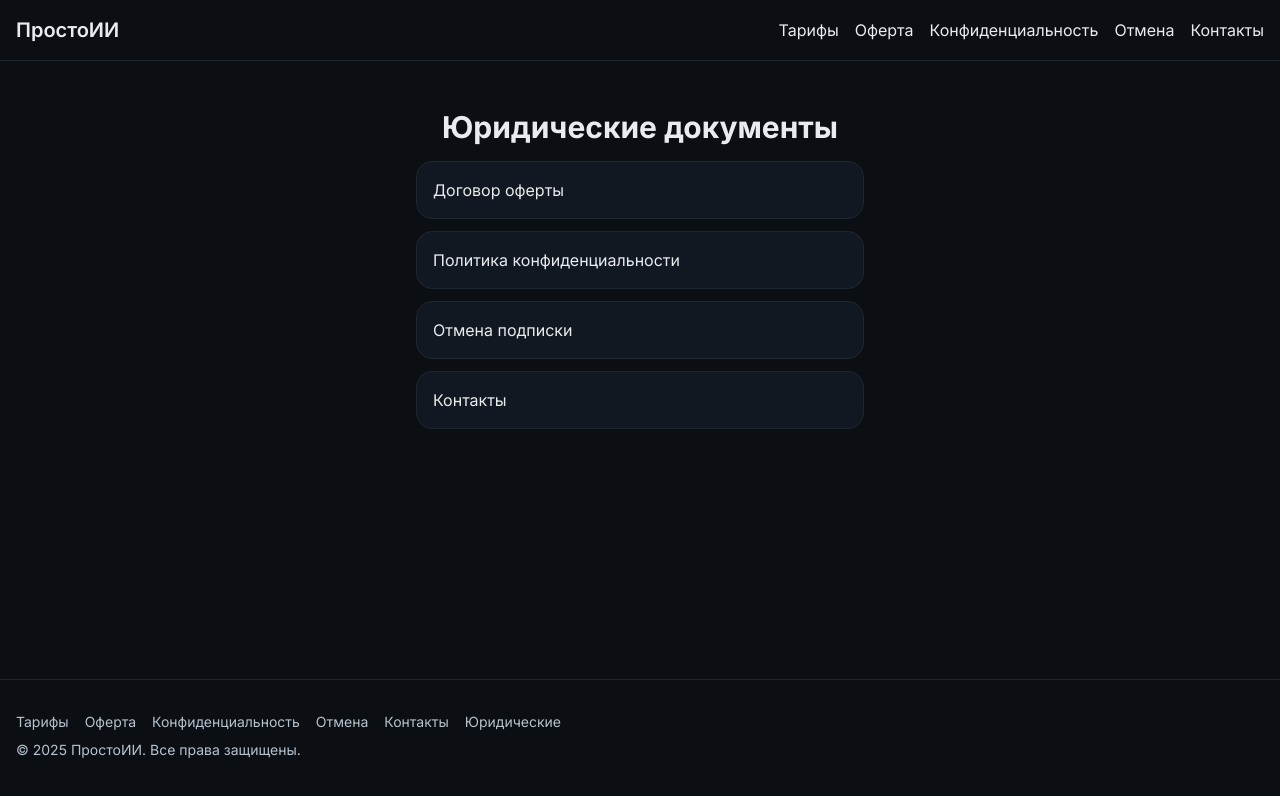
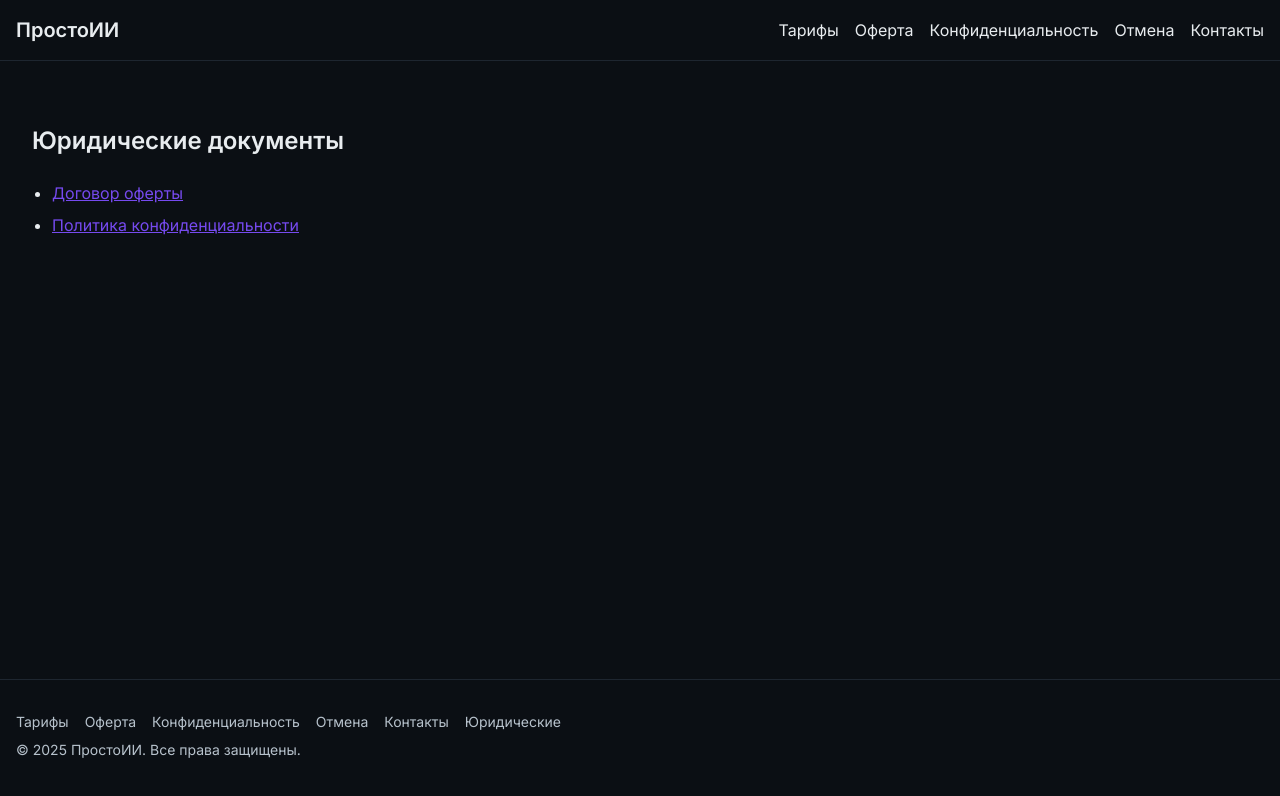
Before and after one commit to sm3522352/prostoii_1.0, a Next.js app: page /legal in a window 1280 px wide. Shown: the top 796 px of the page. Built offline with nearby package versions, Linux system fonts and the light colour scheme; no server answers.

Commit message:
Update page.tsx

```diff
--- a/app/legal/page.tsx
+++ b/app/legal/page.tsx
@@ -1,29 +1,29 @@
-import Section from '@/components/Section';
-import Link from 'next/link';
-import { goal } from '@/lib/metrics';
-import { useEffect } from 'react';
+"use client";
+
+import Section from "@/components/Section";
+import Link from "next/link";
+import { goal } from "@/lib/metrics";
+import { useEffect } from "react";
 
 export default function LegalPage() {
   useEffect(() => {
-    goal('view_legal');
+    goal("view_legal");
   }, []);
-  const docs = [
-    { href: '/docs/offer', label: 'Договор оферты' },
-    { href: '/docs/privacy', label: 'Политика конфиденциальности' },
-    { href: '/cancel', label: 'Отмена подписки' },
-    { href: '/contact', label: 'Контакты' }
-  ];
+
   return (
-    <Section className="pt-12 max-w-lg mx-auto">
-      <h1 className="text-3xl font-bold mb-4 text-center">Юридические документы</h1>
-      <ul className="space-y-3">
-        {docs.map((doc) => (
-          <li key={doc.href} className="border border-border rounded-lg p-4 bg-panel hover:bg-border">
-            <Link href={doc.href} className="block text-text-primary hover:text-accent">
-              {doc.label}
-            </Link>
-          </li>
-        ))}
+    <Section>
+      <h1 className="text-2xl font-semibold mb-6">Юридические документы</h1>
+      <ul className="list-disc pl-5 space-y-2">
+        <li>
+          <Link href="/docs/offer" className="text-accent underline">
+            Договор оферты
+          </Link>
+        </li>
+        <li>
+          <Link href="/docs/privacy" className="text-accent underline">
+            Политика конфиденциальности
+          </Link>
+        </li>
       </ul>
     </Section>
   );
```
